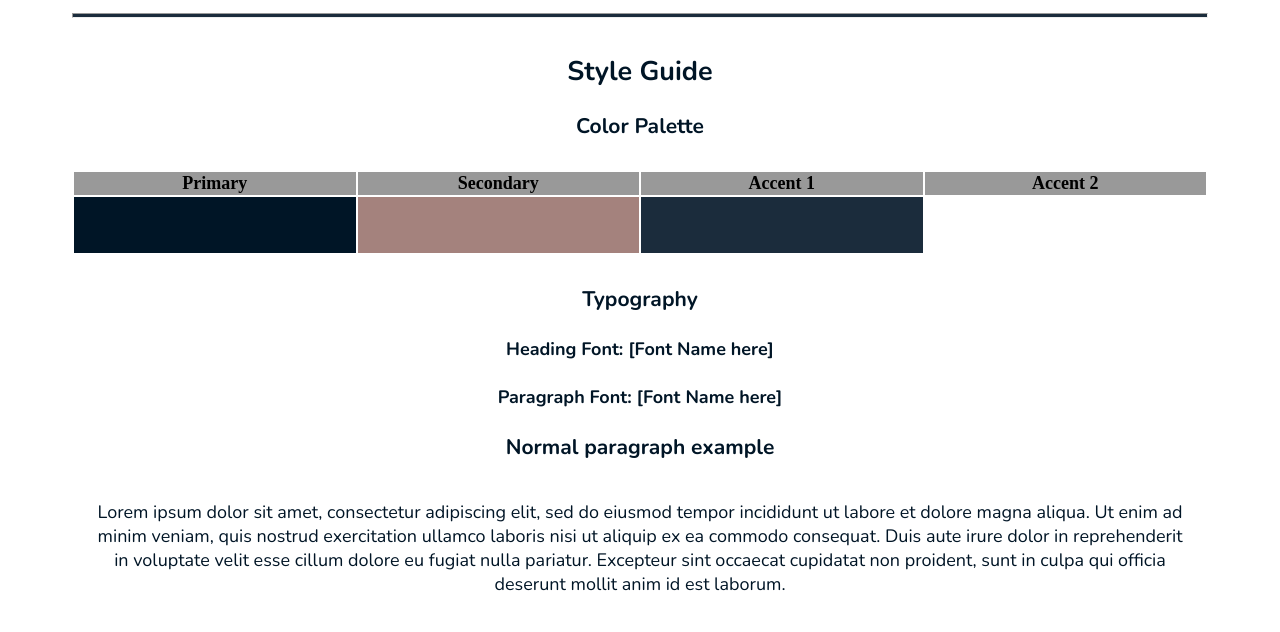
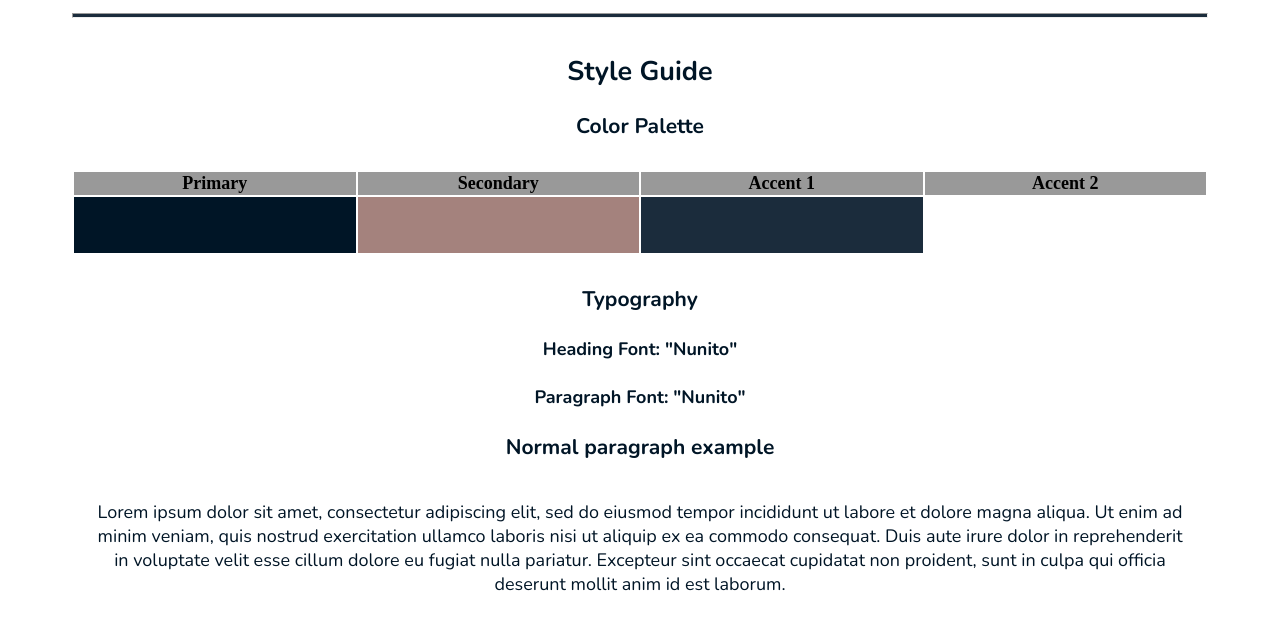
Before and after one commit to tyharvey05/WDD130, a plain HTML site: page personal_site_name_tbd/site_plan.html in a window 1280 px wide. Shown: the part 1259-1891 px from the top of the page. Drawn offline with nearby package versions, Linux system fonts and the light colour scheme.

Commit message:
clarifications on font names

```diff
--- a/personal_site_name_tbd/site_plan.html
+++ b/personal_site_name_tbd/site_plan.html
@@ -11,7 +11,7 @@
     <header>
       <h1>Ty's Super-Cool Website Site Plan</h1>
       <h2>Ty Harvey</h2>
-      <h2>WDD 130-[section]</h2>
+      <h2>WDD 130</h2>
       <!-- In the header above, add the name or your site, your name and class number. For example if you are in section 3 you would put WDD 130.03 -->
     </header>
     <main>
@@ -57,10 +57,10 @@
       <!-- Choose a font for your paragraphs (body copy) and headlines. What font(s) have you chosen? Why did you choose what you did?  Make sure to review the list of web safe fonts at W3Schools.org as a starting point.  Think also about which of your colors above you might use for background and font colors. -->
 
       <h4>
-        Heading Font: [Font Name here]  <!-- change this -->
+        Heading Font: "Nunito"  <!-- change this -->
       </h4>
       <h4>
-        Paragraph Font: [Font Name here]  <!-- change this -->
+        Paragraph Font: "Nunito"  <!-- change this -->
       </h4>
       <h3>
         Normal paragraph example
```
